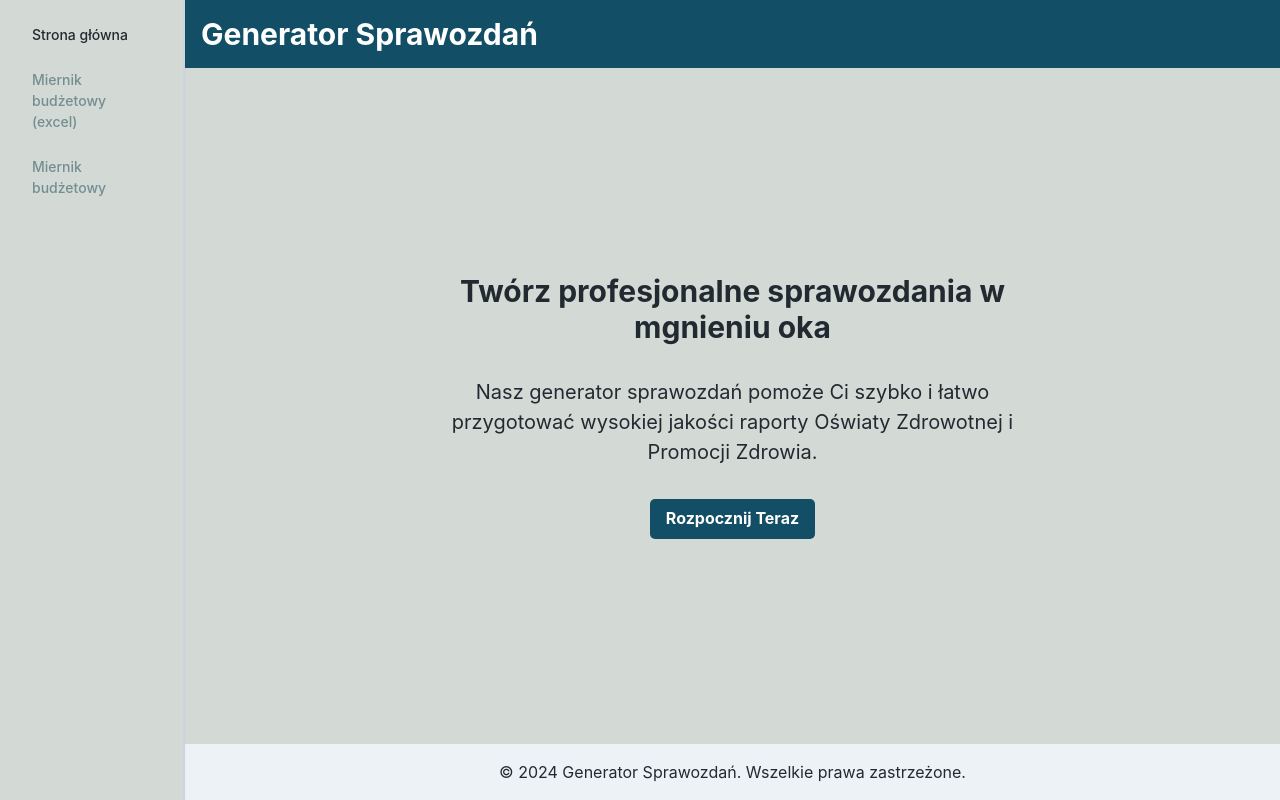
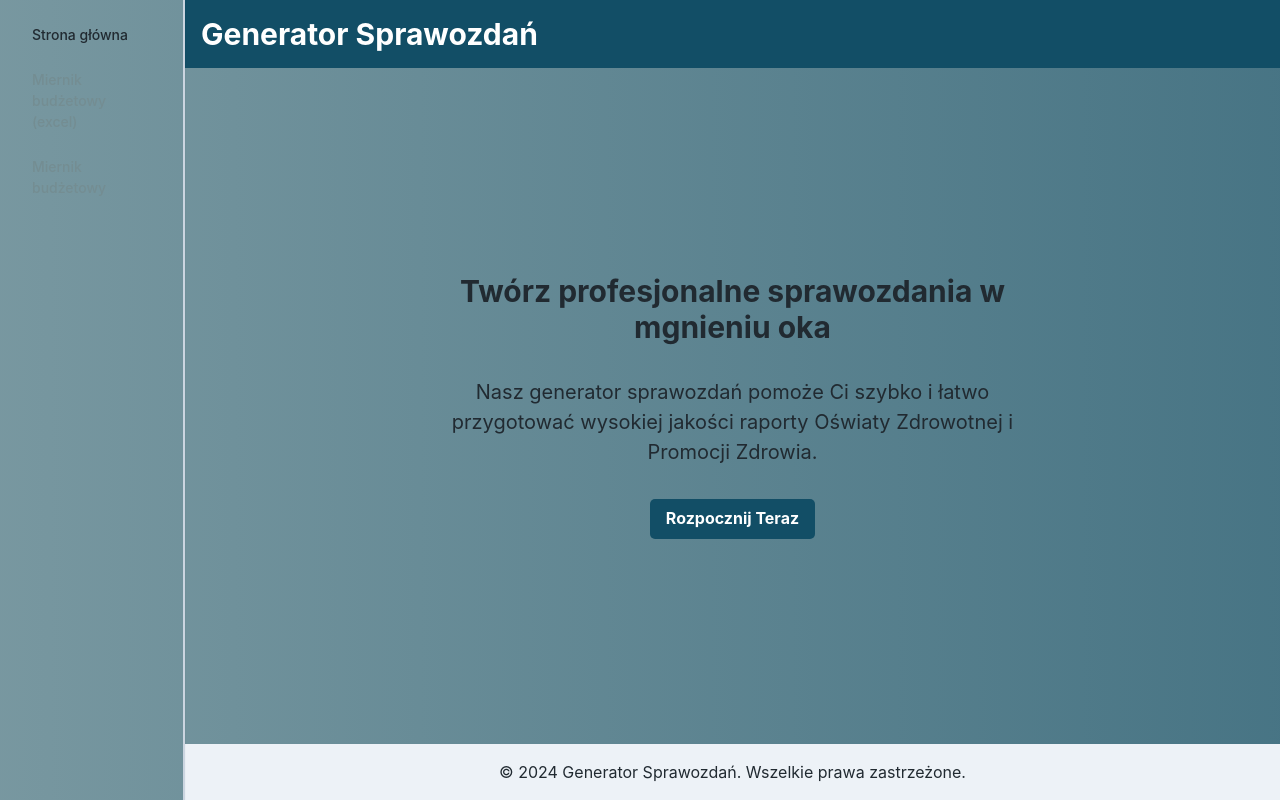
Before and after one commit to Soberek/edureport-app, a React (Vite) app: page / in a window 1280 px wide. Built offline with nearby package versions, Linux system fonts and the light colour scheme.

Commit message:
style: animated site background gradient

```diff
--- a/src/App.tsx
+++ b/src/App.tsx
@@ -2,10 +2,11 @@
 import { Outlet } from "react-router-dom";
 import SideNavbar from "./components/pages/SideNavbar";
 import { Box, Container } from "@chakra-ui/react";
+import "./index.css";
 
 export default function AppLayout() {
   return (
-    <Container maxWidth="100vw" textColor={`primary.100`} minHeight={`100vh`} bg="fifth.100" margin={0} padding={0}>
+    <Container maxWidth="100vw" textColor={`primary.100`} minHeight={`100vh`} className="site-background" margin={0} padding={0}>
       <Box display="flex">
         <SideNavbar />
         <Box marginLeft={{ base: "0", md: "185px" }} flex={1} overflow={`hidden`}>
--- /dev/null
+++ b/src/index.css
@@ -0,0 +1,42 @@
+.site-background {
+  background: linear-gradient(270deg, #124e66, #d3d9d4);
+  background-size: 400% 400%;
+
+  -webkit-animation: site_bg 30s ease infinite;
+  -moz-animation: site_bg 30s ease infinite;
+  animation: site_bg 30s ease infinite;
+}
+
+@-webkit-keyframes site_bg {
+  0% {
+    background-position: 0% 50%;
+  }
+  50% {
+    background-position: 100% 50%;
+  }
+  100% {
+    background-position: 0% 50%;
+  }
+}
+@-moz-keyframes site_bg {
+  0% {
+    background-position: 0% 50%;
+  }
+  50% {
+    background-position: 100% 50%;
+  }
+  100% {
+    background-position: 0% 50%;
+  }
+}
+@keyframes site_bg {
+  0% {
+    background-position: 0% 50%;
+  }
+  50% {
+    background-position: 100% 50%;
+  }
+  100% {
+    background-position: 0% 50%;
+  }
+}
```
